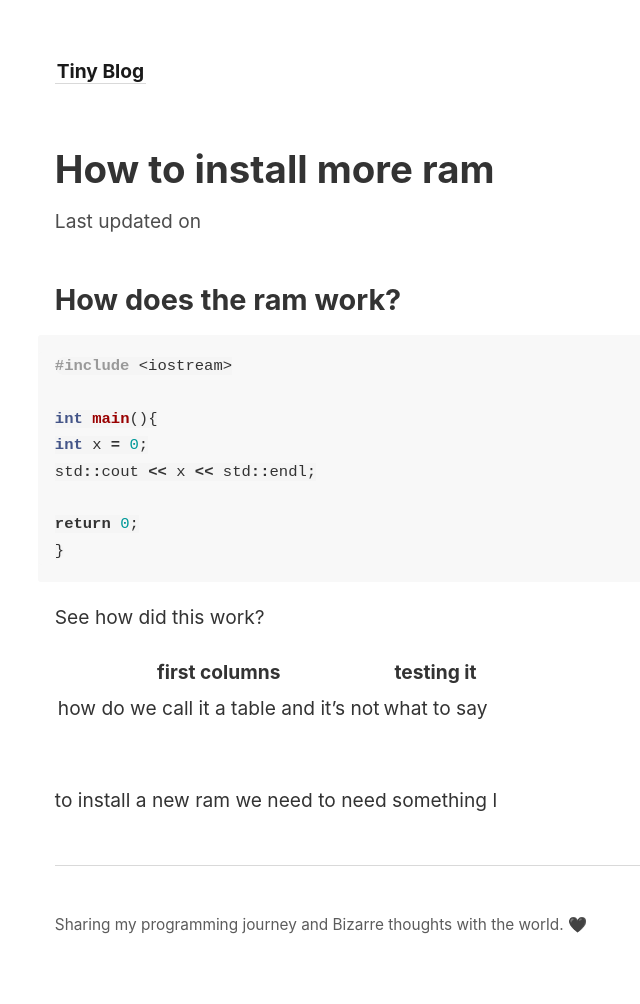
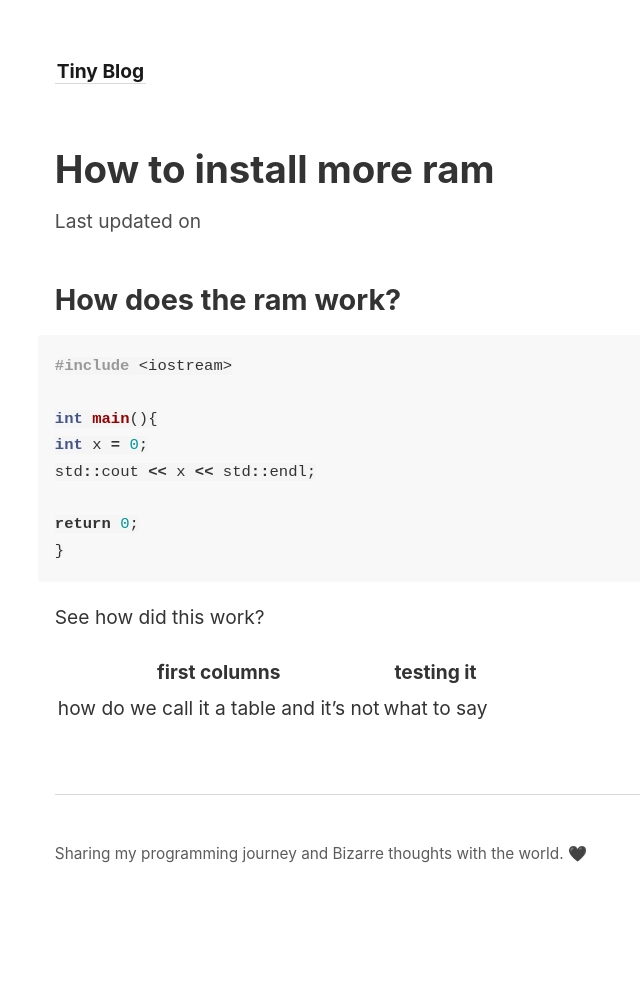
Before and after one commit to karim-ayman1/space-garden, a Jekyll site: the page built from _notes/How to install more ram.md, in a window 1280 px wide. Shown: the whole page, without its empty margins (22-662 px from the left). Built offline with Jekyll 4.4.1, drawn with Linux system fonts in a browser that asks for light colours; after the commit the page ends 933 px from its top, so only the background shows below that.

Commit message:
vault backup: 2023-06-03 02:36:27

```diff
--- a/_notes/How to install more ram.md
+++ b/_notes/How to install more ram.md
@@ -12,9 +12,7 @@
 
 See how did this work?
 
-| first columns                          | testing it    |
-| -------------------------------------- | --- |
-| how do we call it a table and it's not |   what to say  |
-|                                        |     |
-
-to install a new ram we need to need something l
+| first columns                          | testing it  |
+| -------------------------------------- | ----------- |
+| how do we call it a table and it's not | what to say |
+|                                        |             |
```
